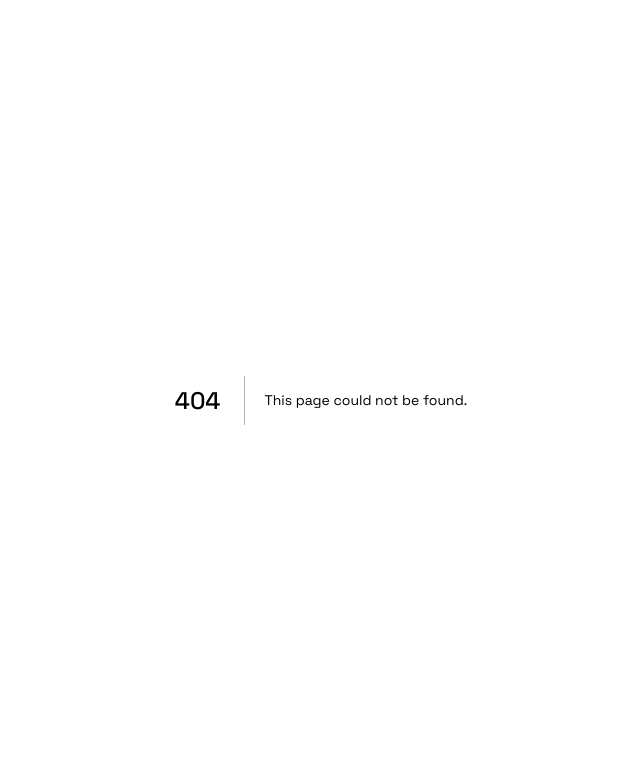
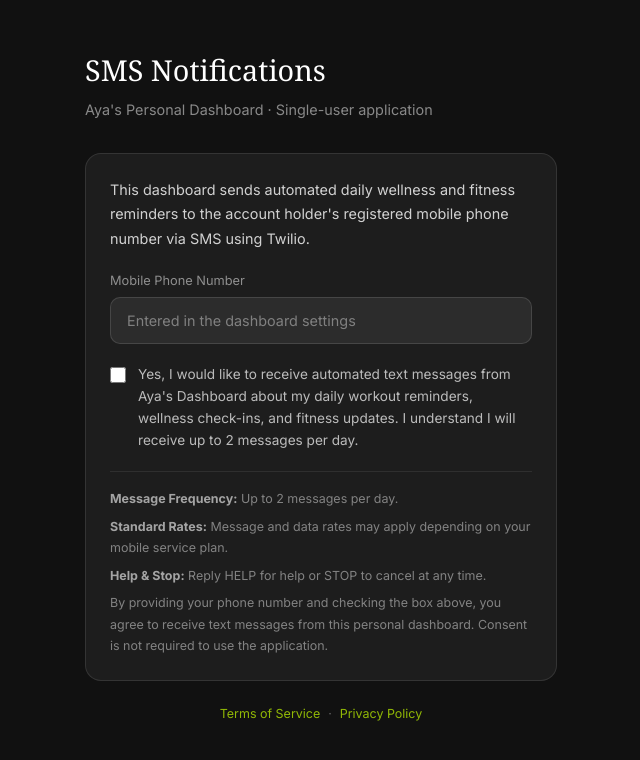
Before and after one commit to S-Aya-Jones/Dashboard, a Next.js app: page /sms-opt-in in a window 1280 px wide. Before the commit this address had no page. Shown: the top 760 px of the page, without its empty margins (319-959 px from the left). Built offline with nearby package versions, Linux system fonts and the light colour scheme.

Commit message:
Add public SMS opt-in page for Twilio toll-free verification

```diff
--- /dev/null
+++ b/src/app/sms-opt-in/page.tsx
@@ -0,0 +1,61 @@
+import type { Metadata } from "next";
+import Link from "next/link";
+
+export const metadata: Metadata = {
+  title: "SMS Opt-In — Aya's Dashboard",
+};
+
+export default function SmsOptInPage() {
+  return (
+    <div style={{ background: "#111111", minHeight: "100vh", fontFamily: "'Inter', system-ui, sans-serif", color: "#fff" }}>
+      <div style={{ maxWidth: "520px", margin: "0 auto", padding: "3rem 1.5rem 5rem" }}>
+
+        <div style={{ marginBottom: "2rem" }}>
+          <h1 style={{ fontFamily: "Georgia, serif", fontSize: "1.8rem", fontWeight: 500, margin: "0 0 0.5rem" }}>
+            SMS Notifications
+          </h1>
+          <p style={{ fontSize: "0.9rem", color: "rgba(255,255,255,0.5)", margin: 0 }}>
+            Aya&apos;s Personal Dashboard · Single-user application
+          </p>
+        </div>
+
+        <div style={{ background: "rgba(255,255,255,0.05)", borderRadius: "16px", padding: "1.5rem", marginBottom: "1.5rem", border: "1px solid rgba(255,255,255,0.1)" }}>
+          <p style={{ fontSize: "0.9rem", lineHeight: 1.7, color: "rgba(255,255,255,0.8)", margin: "0 0 1.25rem" }}>
+            This dashboard sends automated daily wellness and fitness reminders to the account holder&apos;s registered mobile phone number via SMS using Twilio.
+          </p>
+
+          {/* Phone number field (visual only — actual opt-in is in the dashboard) */}
+          <label style={{ display: "block", fontSize: "0.8rem", color: "rgba(255,255,255,0.5)", marginBottom: "0.4rem" }}>
+            Mobile Phone Number
+          </label>
+          <div style={{ background: "rgba(255,255,255,0.07)", border: "1px solid rgba(255,255,255,0.12)", borderRadius: "10px", padding: "0.75rem 1rem", fontSize: "0.9rem", color: "rgba(255,255,255,0.4)", marginBottom: "1.25rem" }}>
+            Entered in the dashboard settings
+          </div>
+
+          {/* Consent checkbox */}
+          <div style={{ display: "flex", gap: "0.75rem", alignItems: "flex-start", marginBottom: "1.25rem" }}>
+            <input type="checkbox" id="consent" style={{ marginTop: "3px", flexShrink: 0, width: 16, height: 16 }} />
+            <label htmlFor="consent" style={{ fontSize: "0.85rem", lineHeight: 1.6, color: "rgba(255,255,255,0.7)" }}>
+              Yes, I would like to receive automated text messages from Aya&apos;s Dashboard about my daily workout reminders, wellness check-ins, and fitness updates. I understand I will receive up to 2 messages per day.
+            </label>
+          </div>
+
+          {/* Disclosures */}
+          <div style={{ fontSize: "0.78rem", lineHeight: 1.7, color: "rgba(255,255,255,0.45)", borderTop: "1px solid rgba(255,255,255,0.08)", paddingTop: "1rem" }}>
+            <p style={{ margin: "0 0 0.4rem" }}><strong style={{ color: "rgba(255,255,255,0.6)" }}>Message Frequency:</strong> Up to 2 messages per day.</p>
+            <p style={{ margin: "0 0 0.4rem" }}><strong style={{ color: "rgba(255,255,255,0.6)" }}>Standard Rates:</strong> Message and data rates may apply depending on your mobile service plan.</p>
+            <p style={{ margin: "0 0 0.4rem" }}><strong style={{ color: "rgba(255,255,255,0.6)" }}>Help &amp; Stop:</strong> Reply HELP for help or STOP to cancel at any time.</p>
+            <p style={{ margin: 0 }}>By providing your phone number and checking the box above, you agree to receive text messages from this personal dashboard. Consent is not required to use the application.</p>
+          </div>
+        </div>
+
+        <div style={{ fontSize: "0.78rem", color: "rgba(255,255,255,0.35)", textAlign: "center" }}>
+          <Link href="/terms" style={{ color: "rgba(200,255,0,0.7)", textDecoration: "none" }}>Terms of Service</Link>
+          <span style={{ margin: "0 0.5rem" }}>·</span>
+          <Link href="/privacy" style={{ color: "rgba(200,255,0,0.7)", textDecoration: "none" }}>Privacy Policy</Link>
+        </div>
+
+      </div>
+    </div>
+  );
+}
```
